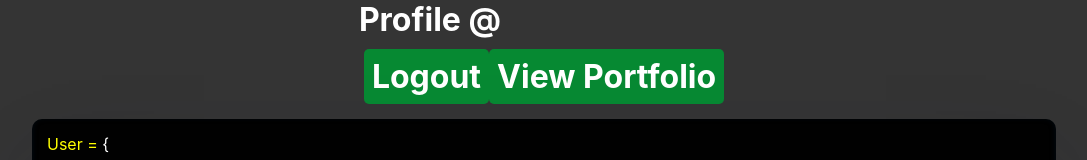
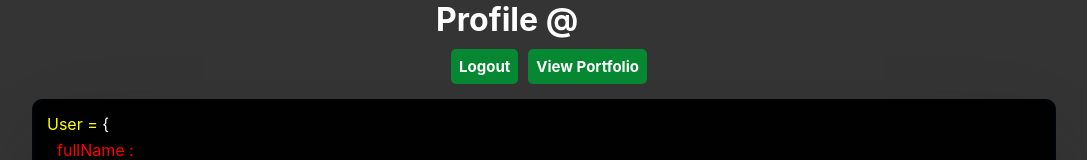
Before and after one commit to abhinandanmishra1/coders-portfolio, a React (Create React App) app in the folder client/: page /dashboard in a window 1280 px wide. Shown: the top 160 px of the page, without its empty margins (96-1183 px from the left). Built offline with nearby package versions, Linux system fonts and the light colour scheme; no server answers; sample sign-in values are in the browser's storage; a web font is replaced by a local one.

Commit message:
fix: admin button styling

```diff
--- a/client/src/components/Auth/Profile.js
+++ b/client/src/components/Auth/Profile.js
@@ -160,12 +160,12 @@ const Profile = () => {
 					<Button
 						title="Logout"
 						onClick={logout}
-						customclassName="admin__btn"
+						customClass="admin__btn"
 					></Button>
 					<Button
 						title="View Portfolio"
 						onClick={viewPortfolio}
-						customclassName="admin__btn"
+						customClass="admin__btn"
 					></Button>
 				</div>
 			</h1>
```
